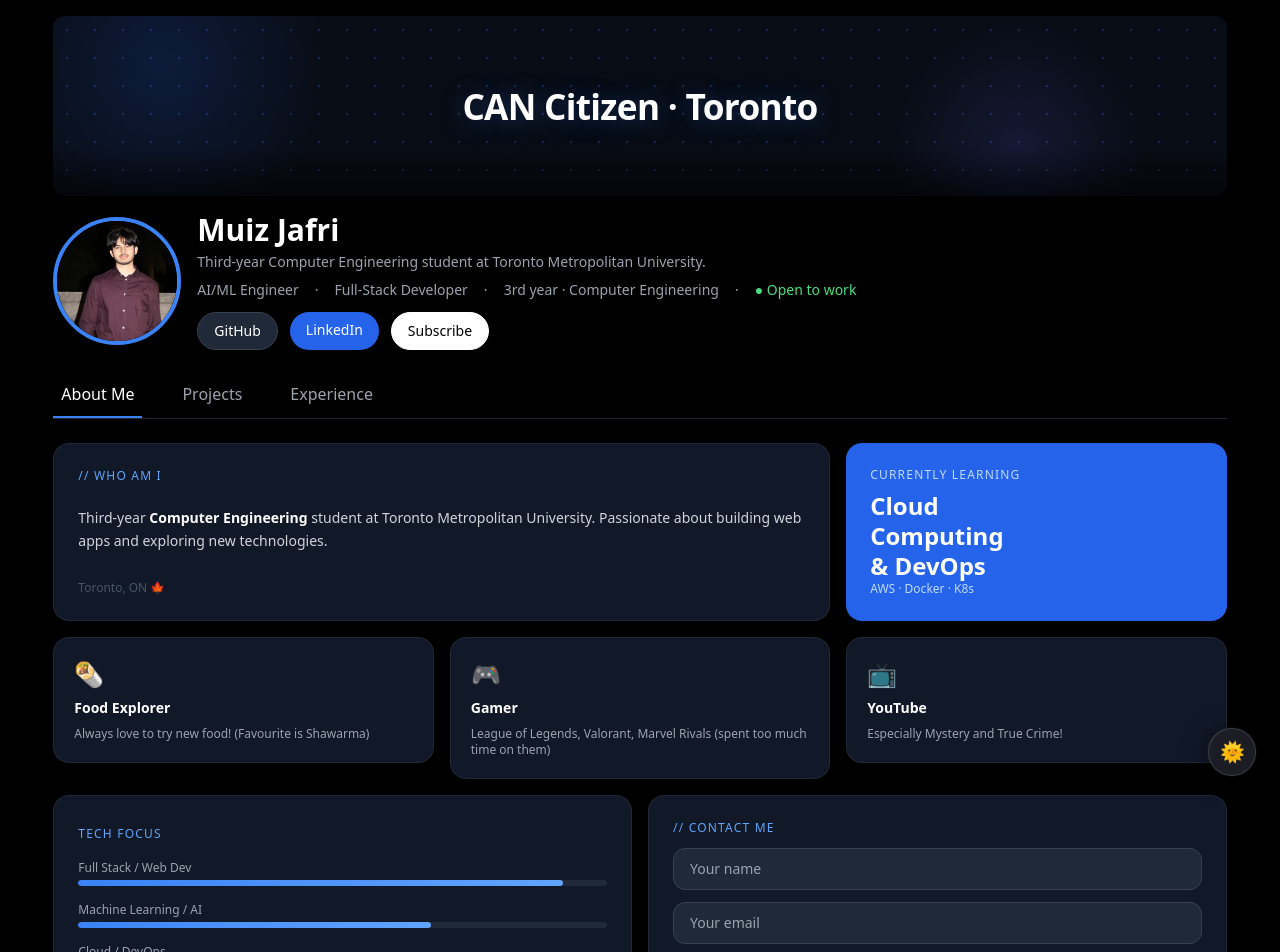
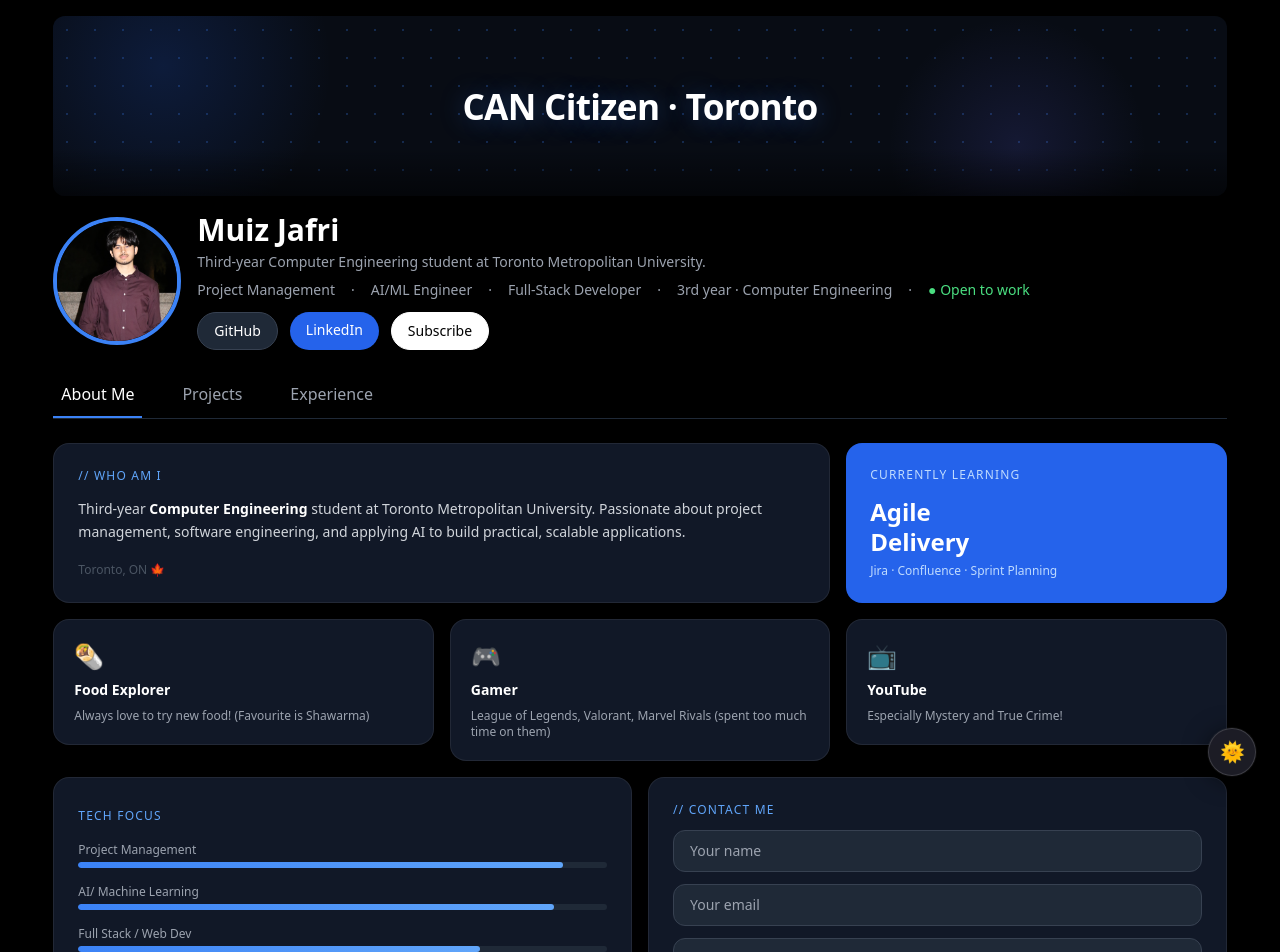
Before and after one commit to muizjafri/Muiz-Jafri-Portfolio, a React (Vite) app: page / in a window 1280 px wide. Shown: the top 952 px of the page. Built offline with nearby package versions, Linux system fonts and the light colour scheme.

Commit message:
Project Management focused

```diff
--- a/src/App.tsx
+++ b/src/App.tsx
@@ -11,12 +11,13 @@ import Goku from './assets/Gokuthumbsup.png';
 import Pickering from './assets/Pickering.png';
 import Placeholder from './assets/placeholderimage.png';
 import resume from './assets/AIMuizJ.pdf';
+import DENC from './assets/DENC.png';
 
 const EMAILJS_SERVICE_ID = 'service_ced8a35';
 const EMAILJS_TEMPLATE_ID = 'template_ew2y7gi';
 const EMAILJS_PUBLIC_KEY = 'dbAiIXD2czrnQxLgZ';
 
-// ─── Interfaces
+// Interfaces
 
 interface Project {
   id: number;
@@ -48,7 +49,7 @@ interface Experience {
   description: string;
 }
 
-// ─── Data ─────────────────────────────────────────────────────────────────────
+// Data
 
 const projects: Project[] = [
   {
@@ -152,11 +153,24 @@ const projects: Project[] = [
 const experiences: Experience[] = [
   {
     id: 1,
+    src: DENC,
+    title: 'Fundraising Organizer',
+    company: 'Durham Employment and Newcomer Centre',
+    duration: '2:00',
+    tag: 'Project Management',
+    color: '#1a2744',
+    link: 'https://your-company-url.com',
+    views: '2 months',
+    ago: 'Summer 2026',
+    description: 'Built and maintained Excel-based tracking systems to monitor fundraising performance across 100+ donors and sponsors. Analyzed campaign data using spreadsheets and dashboards to identify trends and support outreach planning. Created reports and organized documentation used by internal teams to track progress and evaluate fundraising effectiveness.'
+  },
+  {
+    id: 2,
     src: Placeholder,
     title: 'Software Engineer',
     company: 'Air Hawk Solutions',
     duration: '11:42',
-    tag: 'Engineering',
+    tag: 'Engineering , Project Management',
     color: '#1a2744',
     link: 'https://your-company-url.com',
     views: '6 months',
@@ -164,12 +178,12 @@ const experiences: Experience[] = [
     description: 'Air Hawk Solutions is a startup run by fellow university students building an autonomous drone system. As a Software Engineer, my role involves integrating LiDAR and AI sensors onto the Jetson Nano Orin platform, developing real-time object detection and SLAM algorithms, and implementing ROS nodes for flight control and sensor communication.',
   },
   {
-    id: 2,
+    id: 3,
     src: MIST,
     title: 'Competitions Organizer',
     company: 'MIST Toronto',
     duration: '12:44',
-    tag: 'Leadership',
+    tag: 'Project Management',
     color: '#0f2233',
     link: 'https://your-company-url.com',
     views: '1 year',
@@ -177,7 +191,7 @@ const experiences: Experience[] = [
     description: 'MIST Toronto (Muslim Interscholastic Tournament) is a youth organization that runs academic and creative competitions for high school students across Ontario. As a Competitions Organizer, I help plan and coordinate event logistics, support judge coordination, and make sure competitions run smoothly on the day of the event.',
   },
   {
-    id: 3,
+    id: 4,
     src: Pickering,
     title: 'Integration Camp Counsellor',
     company: 'City of Pickering',
@@ -200,8 +214,8 @@ const PROJECT_CHIPS = [
 
 const EXPERIENCE_CHIPS = [
   { label: 'All', value: 'all' },
+  { label: 'Project Management', value: 'Project Management' },
   { label: 'Engineering', value: 'Engineering' },
-  { label: 'Leadership', value: 'Leadership' },
   { label: 'Community', value: 'Community' },
 ];
 
@@ -1024,6 +1038,8 @@ function App() {
               Third-year Computer Engineering student at Toronto Metropolitan University.
             </p>
             <div className="flex gap-4 mt-2 text-sm flex-wrap" style={{ color: textMuted }}>
+              <span>Project Management</span>
+              <span>·</span>
               <span>AI/ML Engineer</span>
               <span>·</span>
               <span>Full-Stack Developer</span>
@@ -1081,14 +1097,14 @@ function App() {
                 <span className="text-xs uppercase tracking-widest mb-3" style={{ color: textAccent }}>// who am i</span>
                 <p className="text-sm leading-relaxed" style={{ color: isDark ? '#d1d5db' : '#374151' }}>
                   Third-year <span className="font-semibold" style={{ color: textPrimary }}>Computer Engineering</span> student at
-                  Toronto Metropolitan University. Passionate about building web apps and exploring new technologies.
+                  Toronto Metropolitan University. Passionate about project management, software engineering,  and applying AI to build practical, scalable applications.
                 </p>
                 <p className="text-xs mt-4" style={{ color: isDark ? '#4b5563' : '#9ca3af' }}>Toronto, ON 🍁</p>
               </div>
               <div className="bg-blue-600 text-white rounded-2xl p-6 flex flex-col justify-between min-h-40">
                 <span className="text-xs text-blue-200 uppercase tracking-widest">Currently learning</span>
-                <p className="text-2xl font-bold leading-tight mt-2">Cloud<br />Computing<br />& DevOps</p>
-                <span className="text-blue-200 text-xs">AWS · Docker · K8s</span>
+                <p className="text-2xl font-bold leading-tight mt-2">Agile<br />Delivery<br /></p>
+                <span className="text-blue-200 text-xs">Jira · Confluence · Sprint Planning </span>
               </div>
             </div>
           </Reveal>
@@ -1115,9 +1131,10 @@ function App() {
                 <span className="text-xs uppercase tracking-widest" style={{ color: textAccent }}>Tech focus</span>
                 <div className="mt-4 flex flex-col gap-4">
                   {[
-                    { label: 'Full Stack / Web Dev', width: 91.67 },
-                    { label: 'Machine Learning / AI', width: 66.67 },
-                    { label: 'Cloud / DevOps', width: 33.33 },
+                    { label: 'Project Management', width: 91.67 },
+                    { label: 'AI/ Machine Learning', width: 90 },
+                    { label: 'Full Stack / Web Dev', width: 76 },
+
                   ].map((item, i) => (
                     <ProgressBar key={item.label} label={item.label} value={item.width} delay={i * 200} isDark={isDark} />
                   ))}
```
Also changed, not shown: src/assets/DENC.png (added).
